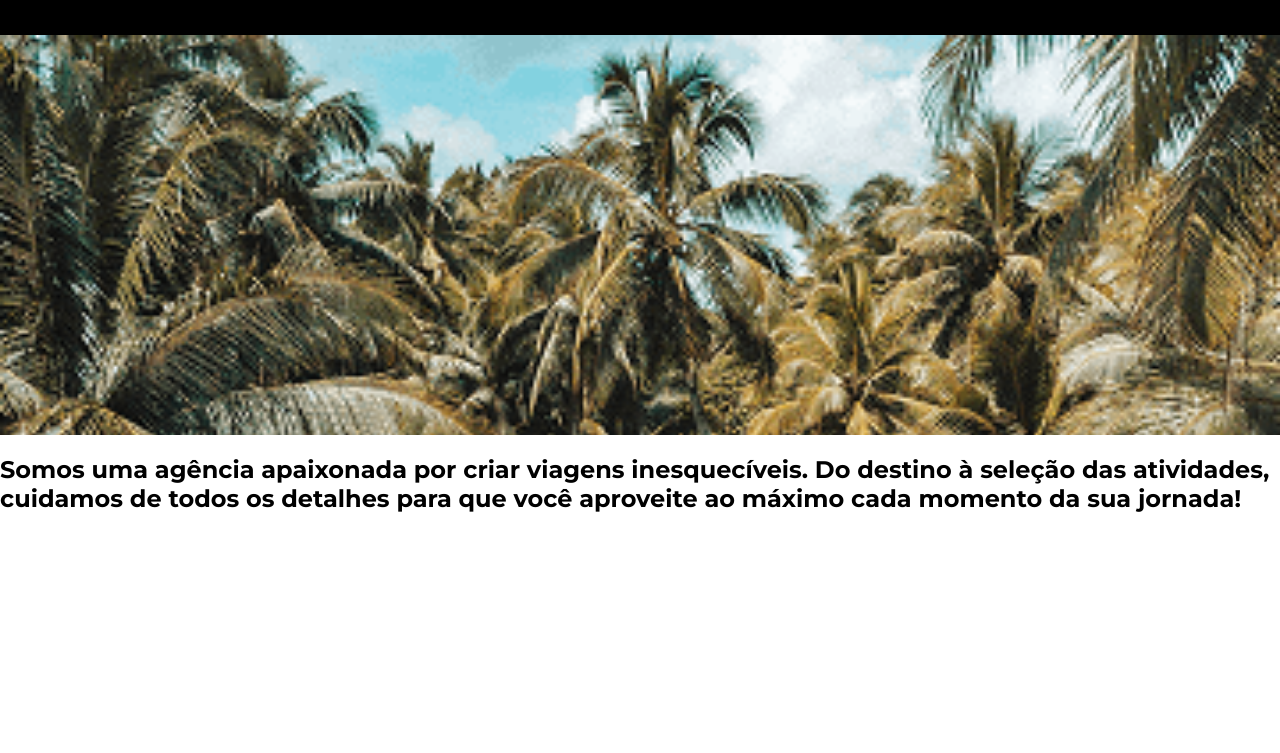
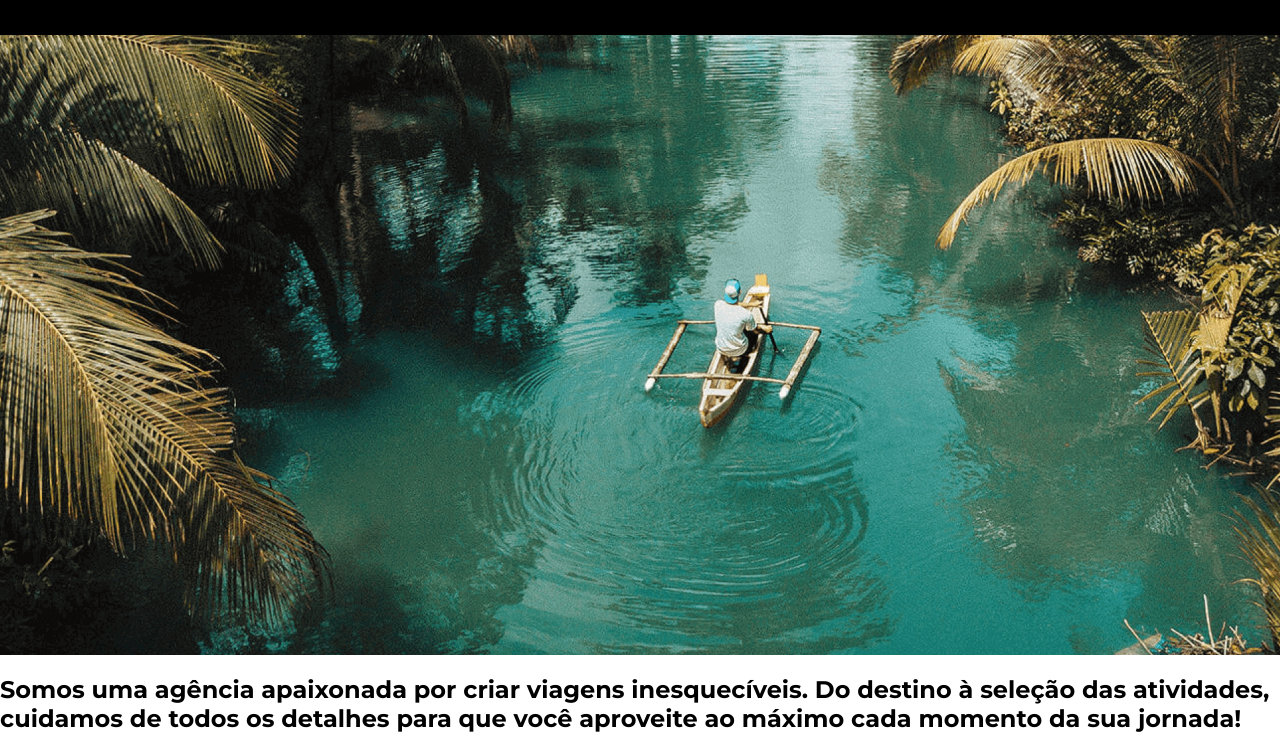
Before and after one commit to joaquimferreira010/jornada-viagens, a plain HTML site: page index.html in a window 1280 px wide. Shown: the part 105-858 px from the top of the page. Before the commit the page ends 800 px from the top, so only its background shows below. Drawn offline with Linux system fonts and the light colour scheme.

Commit message:
Adiciona hero desktop.

```diff
--- a/css/hero.css
+++ b/css/hero.css
@@ -4,3 +4,21 @@
   background: url(../img/hero-mobile.png) no-repeat;
   background-size: cover;
 }
+
+@media screen and (min-width: 768px) {
+  .hero-img {
+    height: 620px;
+    width: 100%;
+    background: url(../img/hero-tablet.png) no-repeat;
+    background-size: cover;
+  }
+}
+
+@media screen and (min-width: 1024px) {
+  .hero-img {
+    height: 620px;
+    width: 100%;
+    background: url(../img/hero-desktop.png) no-repeat;
+    background-size: cover;
+  }
+}
```
Also changed, not shown: img/hero-desktop.png (added), img/hero-tablet.png (renamed from img/hero-mobile-v2.png).
